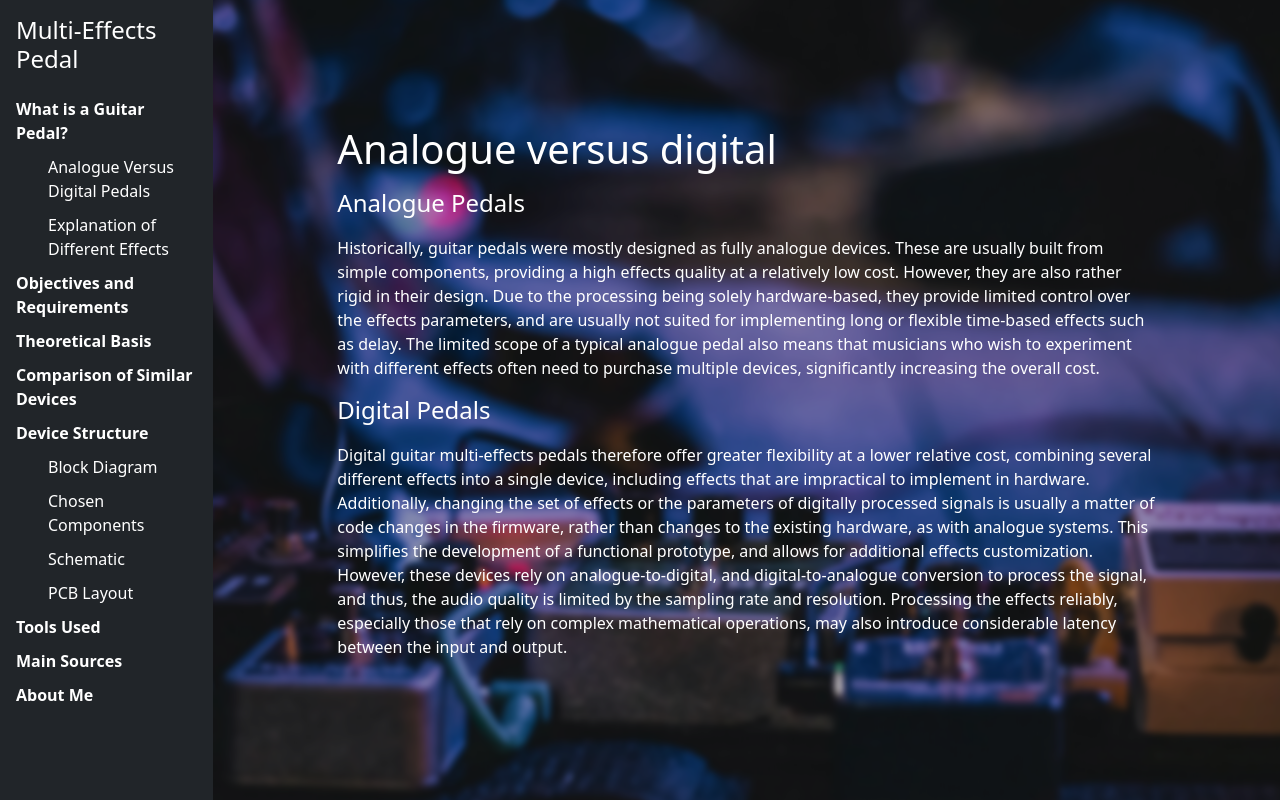
After one commit to OyvindFlemmen/OyvindFlemmen.github.io, a PHP site: page /guitar-pedal/analogue-versus-digital.php in a window 1280 px wide. The commit adds this page. Run offline with PHP 8.4, Linux system fonts and the light colour scheme.

Commit message:
Added subpages

```diff
--- a/css/style.css
+++ b/css/style.css
@@ -42,7 +42,7 @@ main {
     overflow: hidden;
     min-height: 100vh;
     color: white;
-
+    background:black; /*prevents white flash while images are loading*/
 }
 
 main::before {
--- /dev/null
+++ b/guitar-pedal/analogue-versus-digital.php
@@ -0,0 +1,30 @@
+<?php
+$bg = "../images/guitar_pedal.jpg";
+include '../includes/header.php';
+?>
+
+<!-- Main content -->
+<main class="col-lg-10 p-4 left-centered" style="--bg-image: url('<?php echo $bg; ?>')">
+    <h1 class="page-title">Analogue versus digital</h1>
+
+    <h4>Analogue Pedals</h4>
+    <p>
+            Historically, guitar pedals were mostly designed as fully analogue devices. These are usually built from simple components, providing a high effects quality at a relatively low cost.
+            However, they are also rather rigid in their design. Due to the processing being solely hardware-based, they provide limited control over the effects parameters,
+            and are usually not suited for implementing long or flexible time-based effects such as delay.
+            The limited scope of a typical analogue pedal also means that musicians who wish to experiment with different effects often need to purchase multiple devices,
+            significantly increasing the overall cost.
+    </p>
+
+    <h4>Digital Pedals</h4>
+    <p>
+            Digital guitar multi-effects pedals therefore offer greater flexibility at a lower relative cost, combining several different effects into a single device,
+            including effects that are impractical to implement in hardware. Additionally, changing the set of effects or the parameters of digitally processed signals is usually a matter of code changes in the firmware,
+            rather than changes to the existing hardware, as with analogue systems. This simplifies the development of a functional prototype, and allows for additional effects customization.
+            However, these devices rely on analogue-to-digital, and digital-to-analogue conversion to process the signal, and thus,
+            the audio quality is limited by the sampling rate and resolution. Processing the effects reliably, especially those that rely on complex mathematical operations,
+            may also introduce considerable latency between the input and output.
+    </p>
+</main>
+
+<?php include '../includes/footer.php'; ?>
--- a/includes/header.php
+++ b/includes/header.php
@@ -5,7 +5,8 @@
 
 <!-- Bootstrap, https://getbootstrap.com/ -->
  <link href="https://cdn.jsdelivr.net/npm/bootstrap@5.3.8/dist/css/bootstrap.min.css" rel="stylesheet" integrity="sha384-sRIl4kxILFvY47J16cr9ZwB07vP4J8+LH7qKQnuqkuIAvNWLzeN8tE5YBujZqJLB" crossorigin="anonymous">
- <link rel="stylesheet" href="css/style.css">
+ <link rel="stylesheet" href="/css/style.css">
+ <link rel="stylesheet" href="https://cdnjs.cloudflare.com/ajax/libs/font-awesome/6.5.0/css/all.min.css">
  <meta name="viewport" content="width=device-width, initial-scale=1">
 
 </head>
@@ -18,4 +19,4 @@
         <div class="row">
 
             <!-- Sidebar -->
-            <?php include 'includes/sidebar.php';?>
+            <?php include __DIR__ . '/sidebar.php';?>
--- a/includes/sidebar.php
+++ b/includes/sidebar.php
@@ -1,65 +1,65 @@
 <nav class="sidebar col-lg-2 bg-dark text-white p-3">
-    <a href="index.php" class="title-link">
+    <a href="/index.php" class="title-link">
         <h4>Multi-Effects Pedal</h4>
     </a>
     <ul class="nav flex-column">
 
         <li class="nav-item">
-            <a class="nav-link" href="guitar-pedal.php">What is a Guitar Pedal?</a>
+            <a class="nav-link" href="/guitar-pedal.php">What is a Guitar Pedal?</a>
 
             <ul class="nested-menu">
                 <li>
-                    <a class="nav-link" href="#">Analogue Versus Digital Pedals</a>
+                    <a class="nav-link" href="/guitar-pedal/analogue-versus-digital.php">Analogue Versus Digital Pedals</a>
                 </li>
                 <li>
-                    <a class="nav-link" href="#">Explanation of Different Effects</a>
+                    <a class="nav-link" href="/guitar-pedal/explanation.php">Explanation of Different Effects</a>
                 </li>
             </ul>
         </li>
 
 
         <li class="nav-item">
-            <a class="nav-link" href="objectives-and-requirements.php">Objectives and Requirements</a>
+            <a class="nav-link" href="/objectives-and-requirements.php">Objectives and Requirements</a>
         </li>
 
         <li class="nav-item">
-            <a class="nav-link" href="theoretical-basis.php">Theoretical Basis</a>
+            <a class="nav-link" href="/theoretical-basis.php">Theoretical Basis</a>
         </li>
 
         <li class="nav-item">
-            <a class="nav-link" href="comparison-of-similar-devices.php">Comparison of Similar Devices</a>
+            <a class="nav-link" href="/comparison-of-similar-devices.php">Comparison of Similar Devices</a>
         </li>
 
         <li class="nav-item">
-            <a class="nav-link" href="device-structure.php">Device Structure</a>
+            <a class="nav-link" href="/device-structure.php">Device Structure</a>
 
             <ul class="nested-menu">
                 <li>
-                    <a class="nav-link" href="#">Block Diagram</a>
+                    <a class="nav-link" href="/device-structure/block-diagram.php">Block Diagram</a>
                 </li>
                 <li>
-                    <a class="nav-link" href="#">Chosen Components</a>
+                    <a class="nav-link" href="/device-structure/chosen-components.php">Chosen Components</a>
                 </li>
                 <li>
-                    <a class="nav-link" href="#">Schematic</a>
+                    <a class="nav-link" href="/device-structure/schematic.php">Schematic</a>
                 </li>
                 <li>
-                    <a class="nav-link" href="#">PCB Layout</a>
+                    <a class="nav-link" href="/device-structure/pcb-layout.php">PCB Layout</a>
                 </li>
             </ul>
         </li>
 
         <li class="nav-item">
-            <a class="nav-link" href="tools-used.php">Tools Used</a>
+            <a class="nav-link" href="/tools-used.php">Tools Used</a>
         </li>
 
         <li class="nav-item">
-            <a class="nav-link" href="main-sources.php">Main Sources</a>
+            <a class="nav-link" href="/main-sources.php">Main Sources</a>
         </li>
 
 
         <li class="nav-item">
-            <a class="nav-link" href="about-me.php">About Me</a>
+            <a class="nav-link" href="/about-me.php">About Me</a>
         </li>
     </ul>
 </nav>
--- a/index.php
+++ b/index.php
@@ -8,7 +8,9 @@ include 'includes/header.php';
     <h1 class="page-title">Low-Latency Embedded System for Real-Time Digital Guitar Effects</h1>
     <div class="page-text">
         <p>
-            Find some text to place here
+            In this page, I've tried to outline the main structure of my bachelor's project, which focuses on building a digital multi-effects pedal. The navigation bar on the left takes
+            you to the different sections in which I discuss the purpose of the device, the design, the composition and justification, and the main sources and tools I've used in its creation.
+            Keep in mind that the device is not yet finished, so these are all subject to change at some point or another.
         </p>
     </div>
 </main>
```
Also changed, not shown: other parts of css/style.css (+37 -0 lines), about-me.php (+7 -7 lines), device-structure.php (+13 -4 lines), device-structure/block-diagram.php (added, +14 -0 lines), device-structure/chosen-components.php (added, +14 -0 lines), device-structure/pcb-layout.php (added, +14 -0 lines), device-structure/schematic.php (added, +14 -0 lines), guitar-pedal.php (+7 -17 lines), guitar-pedal/explanation.php (added, +14 -0 lines), images/device_structure.jpg (added), 1 other file.
